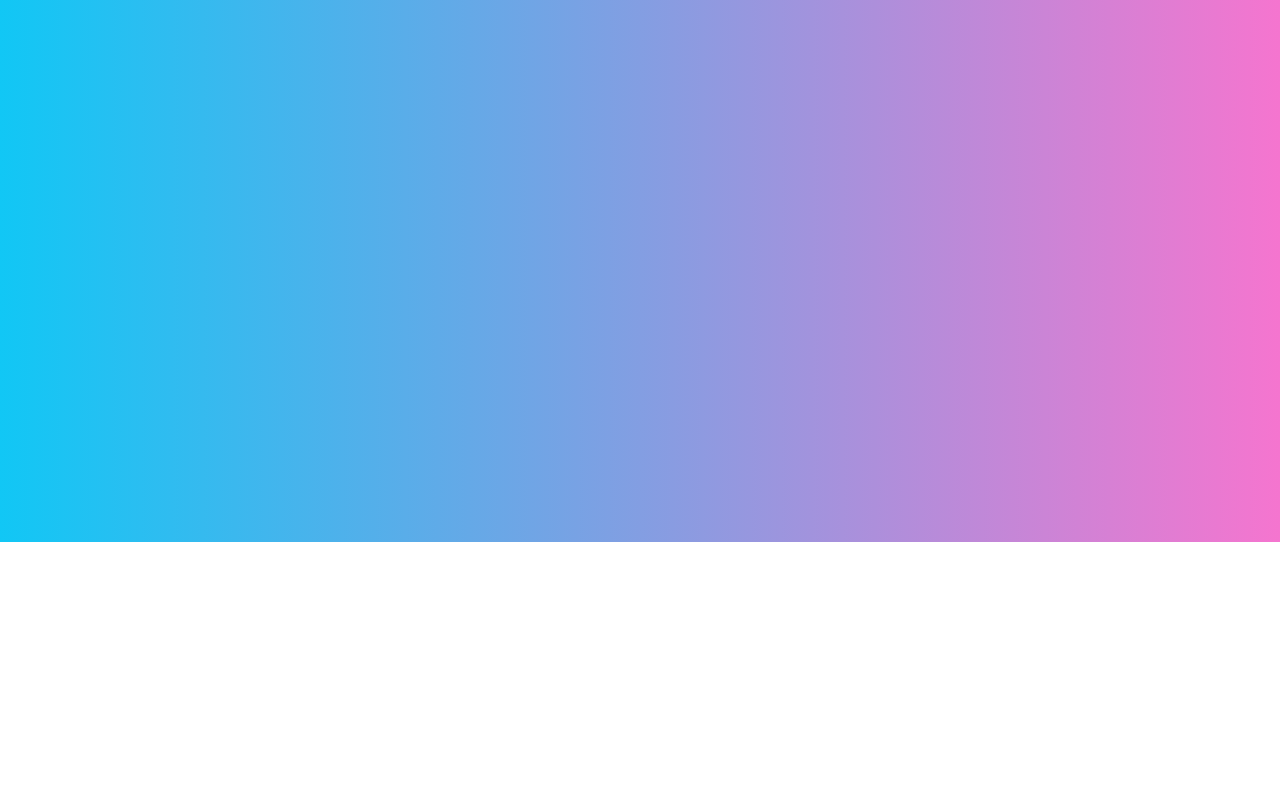
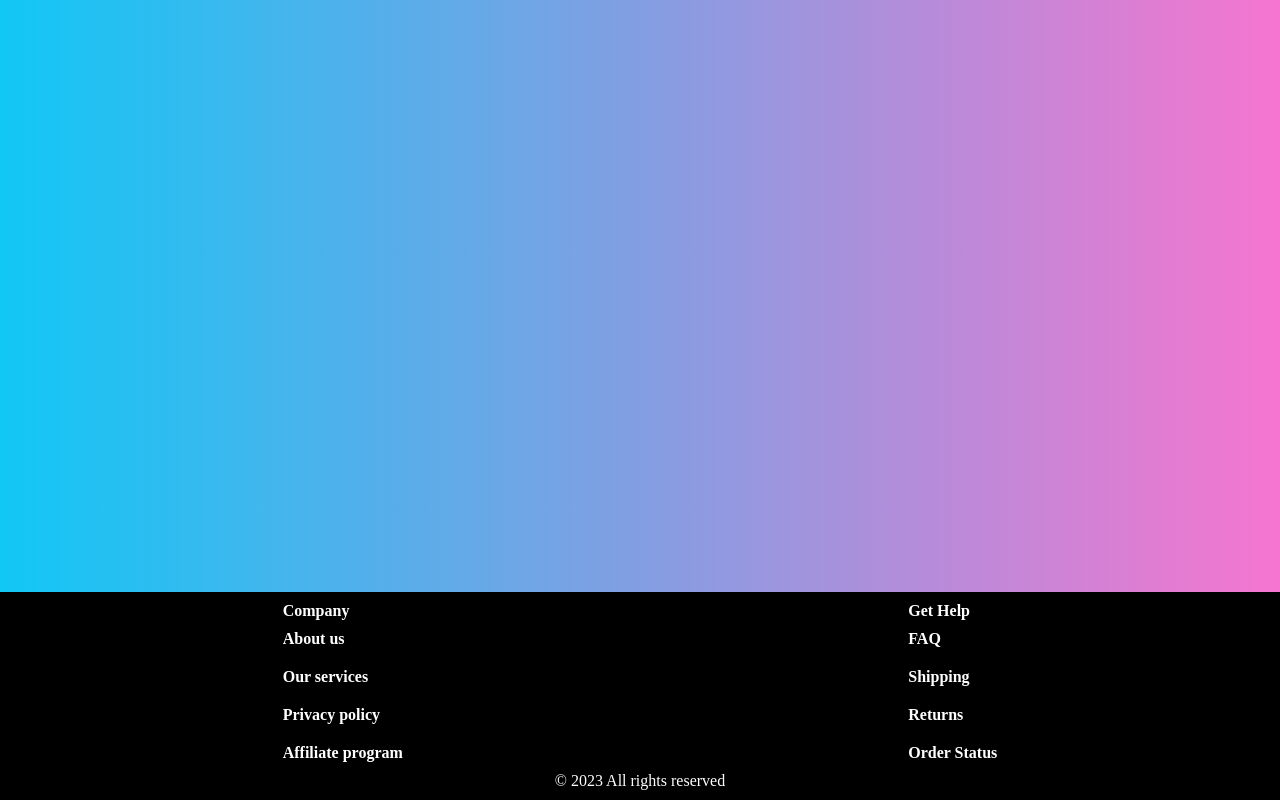
Before and after one commit to prashanth10112001/AIOTools, a React (Vite) app in the folder client/: page /toolInterface in a window 1280 px wide. Shown: the part 258-1058 px from the top of the page. Before the commit the page ends 800 px from the top, so only its background shows below. Built offline with nearby package versions, Linux system fonts and the light colour scheme.

Commit message:
added Footer.jsx and style

```diff
--- a/client/src/App.jsx
+++ b/client/src/App.jsx
@@ -4,6 +4,7 @@ import { BrowserRouter as Router, Routes, Route } from "react-router-dom";
 import Navbar from "./components/Navbar";
 import Tools from "./components/Tools";
 import ToolInterface from "./components/ToolInterface";
+import Footer from "./components/Footer";
 
 import "./App.css";
 
@@ -15,6 +16,7 @@ function App() {
         <Route path="/" element={<Tools />} />
         <Route path="/toolInterface" element={<ToolInterface />} />
       </Routes>
+      <Footer />
     </Router>
   );
 }
--- /dev/null
+++ b/client/src/components/Footer.jsx
@@ -0,0 +1,50 @@
+import React from "react";
+import "../styles/Footer.css";
+
+function Footer() {
+  return (
+    <>
+      <div className="footer">
+        <div className="footerRow">
+          <div className="leftFooter">
+            <h4>Company</h4>
+            <ul>
+              <li>
+                <a href="#">About us</a>
+              </li>
+              <li>
+                <a href="#">Our services</a>
+              </li>
+              <li>
+                <a href="#">Privacy policy</a>
+              </li>
+              <li>
+                <a href="#">Affiliate program</a>
+              </li>
+            </ul>
+          </div>
+          <div className="rightFooter">
+            <h4>Get Help</h4>
+            <ul>
+              <li>
+                <a href="#">FAQ</a>
+              </li>
+              <li>
+                <a href="#">Shipping</a>
+              </li>
+              <li>
+                <a href="#">Returns</a>
+              </li>
+              <li>
+                <a href="#">Order Status</a>
+              </li>
+            </ul>
+          </div>
+        </div>
+        <div>&copy; 2023 All rights reserved</div>
+      </div>
+    </>
+  );
+}
+
+export default Footer;
--- a/client/src/components/ToolInterface.jsx
+++ b/client/src/components/ToolInterface.jsx
@@ -1,7 +1,7 @@
 import React from "react";
 
 function ToolInterface() {
-  return <div>ToolInterface</div>;
+  return <div style={{ height: "100vh" }}>ToolInterface</div>;
 }
 
 export default ToolInterface;
--- /dev/null
+++ b/client/src/styles/Footer.css
@@ -0,0 +1,37 @@
+.footer {
+  background-color: black;
+  color: white;
+  padding: 10px;
+  text-align: center;
+}
+
+.footer .footerRow {
+  display: flex;
+  justify-content: space-around;
+  align-items: center;
+  width: 100%;
+  padding: 0 20px;
+}
+
+.footer .footerRow a {
+  text-decoration: none;
+  color: white;
+  font-weight: 600;
+}
+
+.footer .footerRow h4 {
+  display: flex;
+  align-items: start;
+}
+
+.footer .footerRow ul {
+  display: flex;
+  list-style: none;
+  flex-direction: column;
+  align-items: start;
+}
+
+.footer .footerRow ul li {
+  padding: 10px 0;
+  cursor: pointer;
+}
```
